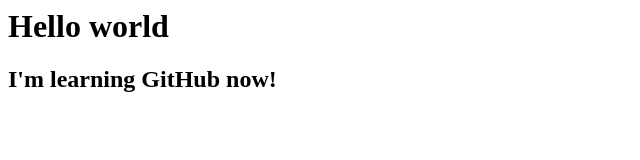
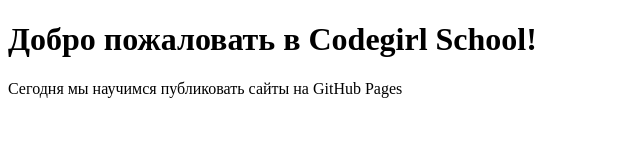
Before and after one commit to AlesiaMK/My-first-repository, a plain HTML site: page index.html in a window 1280 px wide. Shown: the whole page, without its empty margins (0-640 px from the left). Drawn offline with Linux system fonts and the light colour scheme.

Commit message:
Изменили файл

```diff
--- a/index.html
+++ b/index.html
@@ -1,2 +1,17 @@
-<h1>Hello world</h1>
-<h2>I'm learning GitHub now!</h2>
+<!DOCTYPE html>
+<html lang="ru">
+
+<head>
+    <meta charset="UTF-8">
+    <meta http-equiv="X-UA-Compatible" content="IE-edge">
+    <meta name="viewport" content="width=device-width, initial-scale=1.0">
+    <title>Работа с GitHub</title>
+</head>
+
+<body>
+    <h1>Добро пожаловать в Codegirl School!</h1>
+    <p>Сегодня мы научимся публиковать сайты на GitHub Pages</p>
+</body>
+
+
+</html>
```
